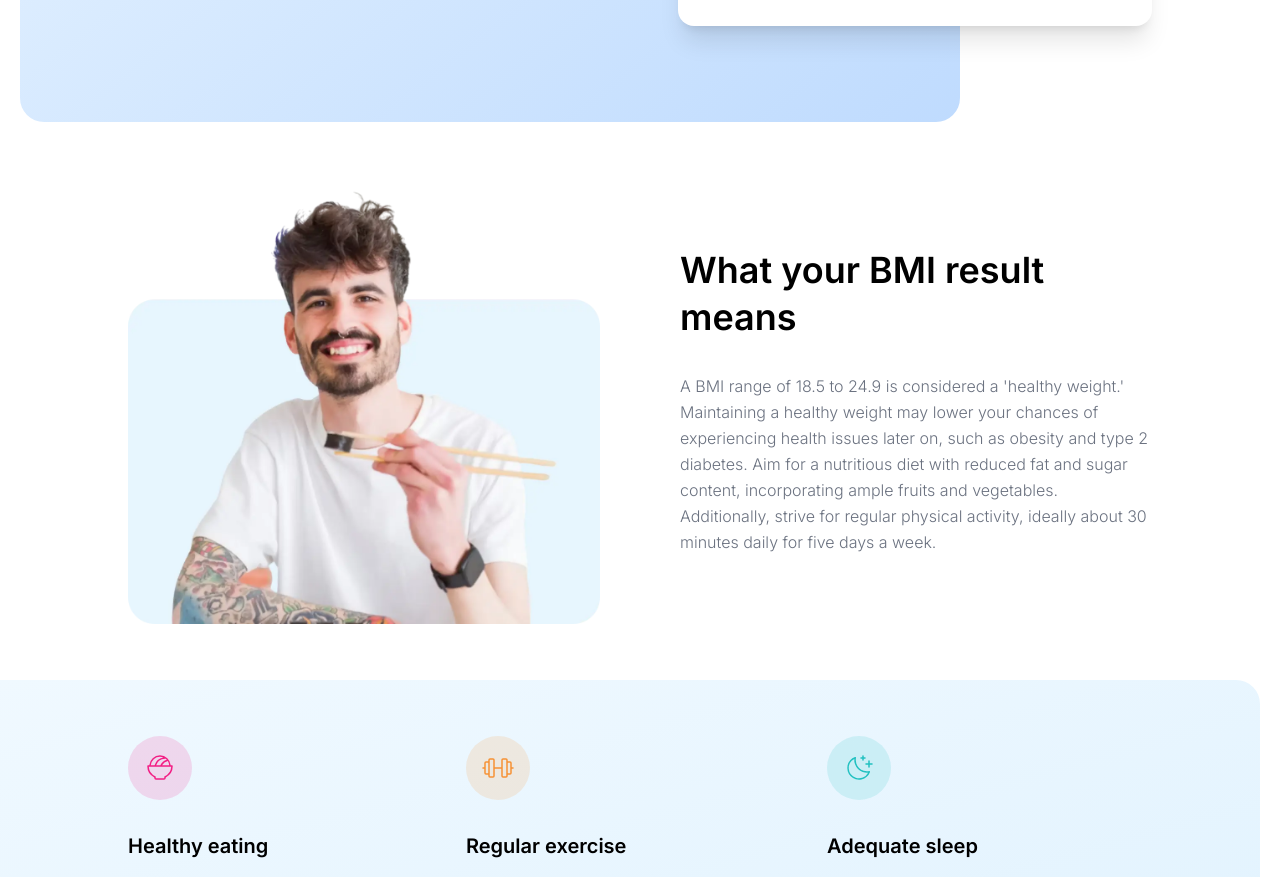
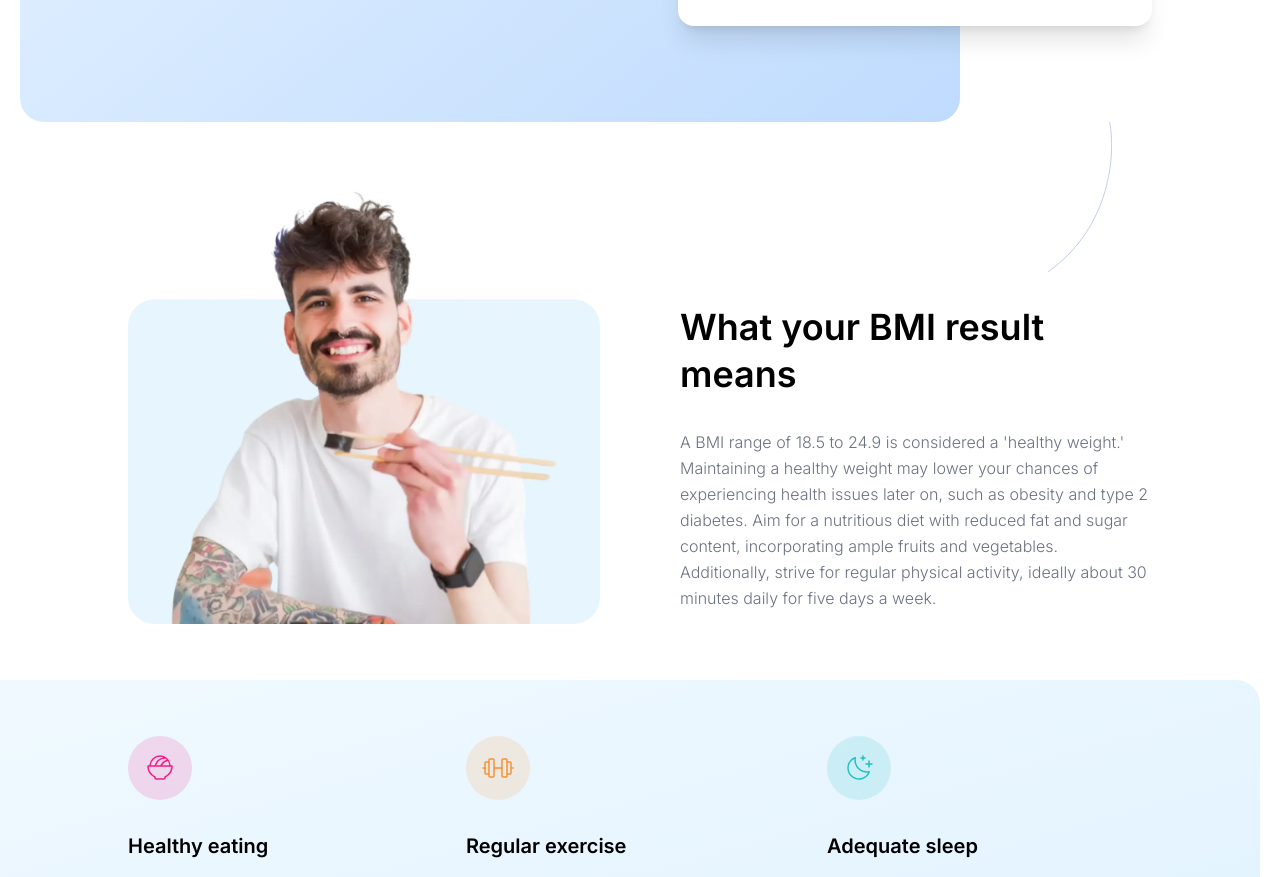
Before and after one commit to chungvuiloong/bmi_calculator, a Next.js app: page / in a window 1280 px wide. Shown: the part 541-1418 px from the top of the page. Built offline with nearby package versions, Linux system fonts and the light colour scheme.

Commit message:
Add curved line.

```diff
--- a/src/components/BMIResults/index.tsx
+++ b/src/components/BMIResults/index.tsx
@@ -2,22 +2,29 @@
 import { Typography } from '@material-tailwind/react';
 import Image from 'next/image';
 import eating_image from '@/assets/images/image-man-eating.webp'
+import curved_line from '@/assets/images/pattern-curved-line-left.svg'
 import React from 'react';
 
 export  const BMIResults = () => {
     return (
-        <section className='py-14 '>
+        <section className='pb-14'>
             <div className='px-5 md:px-0 lg:px-8 xl:px-32'>
                 <div className='container mx-auto'>
                     <div className='flex md:flex-row flex-col lg:gap-20 gap-12'>
-                        <div className='basis-1/2'>
+                        <div className='basis-1/2 pt-14'>
                             <Image
                                 src={eating_image}
                                 alt='Eating Image'
                                 className='ml-0 md:-ml-10 lg:ml-0 m-w-[200px] h-fit'
                             />
                         </div>
-                        <div className='basis-1/2 self-center flex flex-col gap-8'>
+                        <div className='relative  basis-1/2 flex flex-col gap-8'>
+                            <Image
+                                src={curved_line}
+                                alt='Curved line'
+                                height={150}
+                                className='hidden lg:block self-end mr-10'
+                            />
                             <Typography variant='h2' className='font-semibold'>
                                 What your BMI result means
                             </Typography>
```
